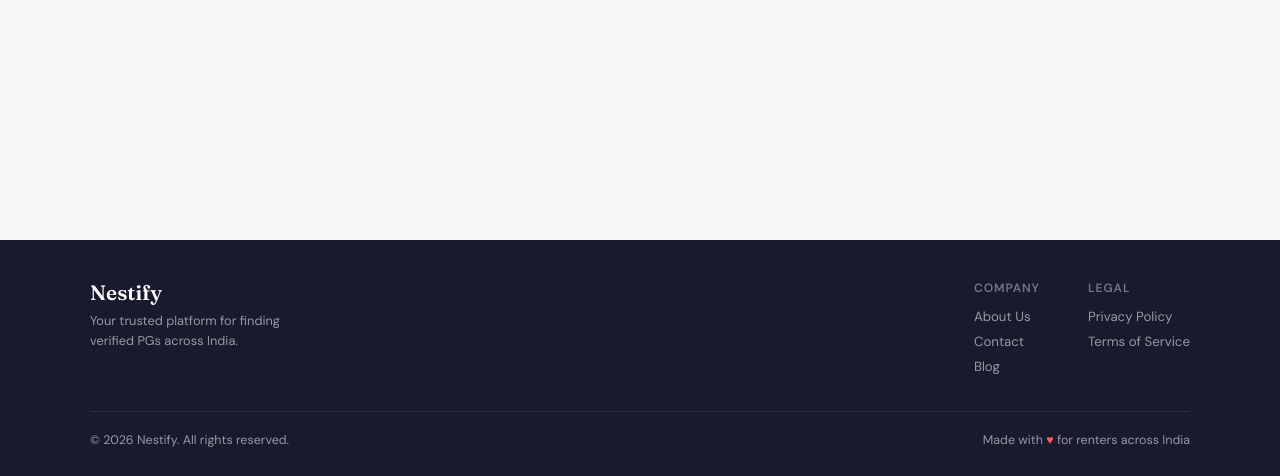
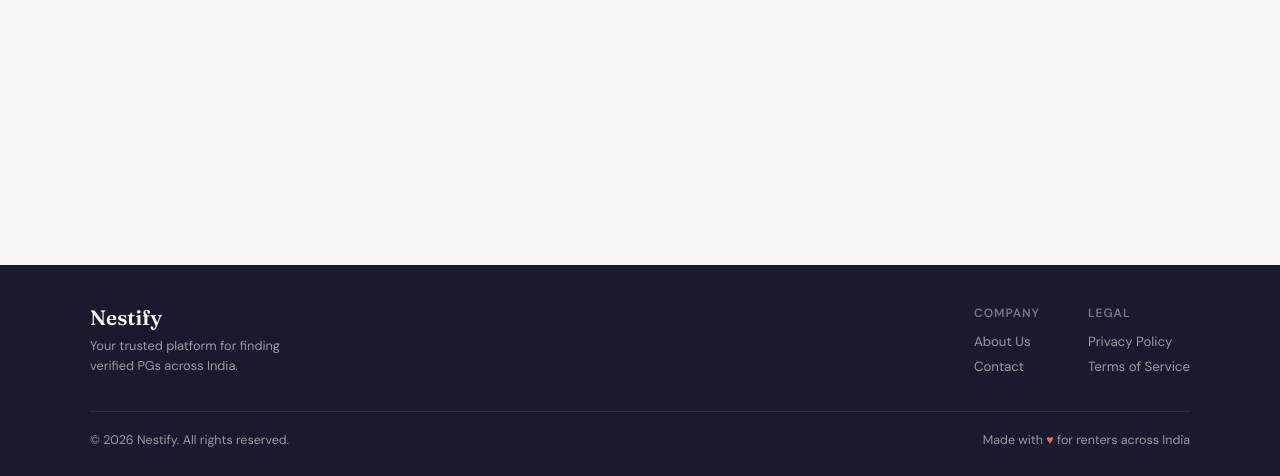
Before and after one commit to Akshatswami610/Nestify, a Django app: page /about/ in a window 1280 px wide. Shown: the part 324-800 px from the top of the page. Run offline with Django 5.2, Linux system fonts and the light colour scheme.

Commit message:
Update base.html

```diff
--- a/templates/base.html
+++ b/templates/base.html
@@ -264,7 +264,6 @@
         <h4>Company</h4>
         <a href="/about/">About Us</a>
         <a href="/contact/">Contact</a>
-        <a href="/blog/">Blog</a>
       </div>
       <div class="footer-col">
         <h4>Legal</h4>
```
